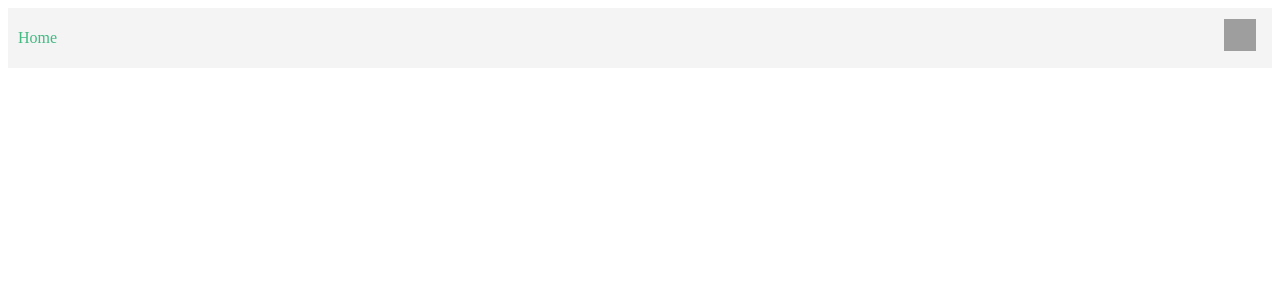
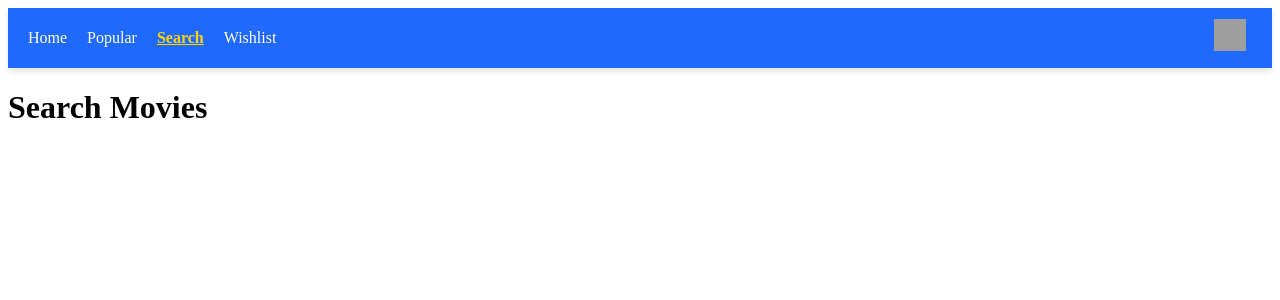
Before and after one commit to Tarae0419/WSD2, a Vue app: page /search in a window 1280 px wide. Before the commit this address had no page. Shown: the top 300 px of the page. Built offline with nearby package versions, Linux system fonts and the light colour scheme.

Commit message:
인기 영화 추가

```diff
--- a/package.json
+++ b/package.json
@@ -11,9 +11,12 @@
   },
   "dependencies": {
     "core-js": "^3.8.3",
+    "slick-carousel": "^1.8.1",
     "vue": "^3.2.13",
     "vue-class-component": "^8.0.0-0",
     "vue-router": "^4.0.3",
+    "vue-slick-carousel": "^1.0.6",
+    "vue-toastification": "^2.0.0-rc.5",
     "vuex": "^4.0.0"
   },
   "devDependencies": {
--- a/src/App.vue
+++ b/src/App.vue
@@ -3,7 +3,12 @@
     <!-- 네비게이션 바 -->
     <header v-if="!isSignInPage">
       <nav>
-        <router-link to="/">Home</router-link>
+        <div class="nav-links">
+          <router-link to="/" class="nav-link">Home</router-link>
+          <router-link to="/popular" class="nav-link">Popular</router-link>
+          <router-link to="/search" class="nav-link">Search</router-link>
+          <router-link to="/wishlist" class="nav-link">Wishlist</router-link>
+        </div>
         <button class="icon-button" @click="goToSignIn">
           <i class="icon-user"></i>
         </button>
@@ -18,9 +23,9 @@
 export default {
   name: "App",
   computed: {
-    // 현재 경로가 /signin인지 확인
+    // 현재 경로가 /signin이거나 하위 경로일 경우 네비게이션 바 숨김
     isSignInPage() {
-      return this.$route.path === "/signin";
+      return this.$route.path.startsWith("/signin");
     },
   },
   methods: {
@@ -32,21 +37,38 @@ export default {
 </script>
 
 <style>
+header {
+  background-color: #2069ff;
+  padding: 10px 20px;
+  box-shadow: 0px 4px 6px rgba(0, 0, 0, 0.1);
+}
+
 nav {
   display: flex;
   justify-content: space-between;
   align-items: center;
-  padding: 10px;
-  background-color: #f4f4f4;
 }
 
-nav a {
-  text-decoration: none;
-  color: #42b983;
+.nav-links {
+  display: flex;
+  gap: 20px;
 }
 
-nav a.router-link-active {
+.nav-link {
+  color: white;
+  text-decoration: none;
+  font-size: 16px;
+  transition: color 0.2s ease;
+}
+
+.nav-link.router-link-active {
   font-weight: bold;
+  text-decoration: underline;
+  color: #ffd700; /* 강조된 색상 */
+}
+
+.nav-link:hover {
+  color: #ffd700; /* 링크에 호버 효과 */
 }
 
 .icon-button {
@@ -54,6 +76,12 @@ nav a.router-link-active {
   border: none;
   cursor: pointer;
   font-size: 24px;
+  color: white;
+  transition: transform 0.2s ease;
+}
+
+.icon-button:hover {
+  transform: scale(1.1); /* 버튼 호버 효과 */
 }
 
 .icon-user {
--- /dev/null
+++ b/src/components/Popular.vue
@@ -0,0 +1,156 @@
+<template>
+  <div class="popular">
+    <h1>Popular Movies</h1>
+    <!-- Table View -->
+    <div class="table-view">
+      <table>
+        <thead>
+          <tr>
+            <th>Poster</th>
+            <th>Title</th>
+            <th>Release Date</th>
+            <th>Rating</th>
+          </tr>
+        </thead>
+        <tbody>
+          <tr v-for="movie in currentPageMovies" :key="movie.id">
+            <td>
+              <img :src="getPosterUrl(movie.poster_path)" :alt="movie.title" />
+            </td>
+            <td>{{ movie.title }}</td>
+            <td>{{ movie.release_date }}</td>
+            <td>{{ movie.vote_average }}</td>
+          </tr>
+        </tbody>
+      </table>
+      <!-- Pagination -->
+      <div class="pagination">
+        <button :disabled="currentPage === 1" @click="prevPage">
+          Previous
+        </button>
+        <span>Page {{ currentPage }}</span>
+        <button :disabled="currentPage === totalPages" @click="nextPage">
+          Next
+        </button>
+      </div>
+    </div>
+  </div>
+</template>
+
+<script>
+import axios from "axios";
+
+export default {
+  name: "PopularMovies",
+  data() {
+    return {
+      movies: [], // 영화 데이터 저장
+      currentPage: 1, // 현재 페이지
+      totalPages: 0, // 총 페이지 수
+      moviesPerPage: 10, // 페이지 당 영화 수
+    };
+  },
+  computed: {
+    // 현재 페이지에 표시할 영화 데이터 계산
+    currentPageMovies() {
+      const start = (this.currentPage - 1) * this.moviesPerPage;
+      const end = start + this.moviesPerPage;
+      return this.movies.slice(start, end);
+    },
+  },
+  methods: {
+    // API에서 영화 데이터 로드
+    async fetchMovies() {
+      const response = await axios.get(
+        "https://api.themoviedb.org/3/movie/popular",
+        {
+          params: {
+            api_key: "338afe18473748636f29d4cb0fedaa87",
+          },
+        }
+      );
+      this.movies = response.data.results;
+      this.totalPages = Math.ceil(this.movies.length / this.moviesPerPage);
+    },
+    // 이전 페이지로 이동
+    prevPage() {
+      if (this.currentPage > 1) {
+        this.currentPage--;
+      }
+    },
+    // 다음 페이지로 이동
+    nextPage() {
+      if (this.currentPage < this.totalPages) {
+        this.currentPage++;
+      }
+    },
+    // 영화 포스터 URL 생성
+    getPosterUrl(path) {
+      return `https://image.tmdb.org/t/p/w500${path}`;
+    },
+  },
+  async created() {
+    await this.fetchMovies();
+  },
+};
+</script>
+
+<style scoped>
+.popular {
+  padding: 20px;
+}
+
+h1 {
+  text-align: center;
+  margin-bottom: 20px;
+}
+
+.table-view table {
+  width: 100%;
+  border-collapse: collapse;
+  margin: 0 auto;
+}
+
+.table-view th,
+.table-view td {
+  border: 1px solid #ccc;
+  padding: 10px;
+  text-align: center;
+}
+
+.table-view th {
+  background-color: #f4f4f4;
+}
+
+.table-view td img {
+  width: 100px;
+  border-radius: 8px;
+}
+
+.pagination {
+  display: flex;
+  justify-content: center;
+  align-items: center;
+  margin-top: 20px;
+}
+
+.pagination button {
+  padding: 10px 20px;
+  margin: 0 10px;
+  background-color: #2069ff;
+  color: white;
+  border: none;
+  border-radius: 4px;
+  cursor: pointer;
+  transition: background-color 0.3s;
+}
+
+.pagination button:disabled {
+  background-color: #ccc;
+  cursor: not-allowed;
+}
+
+.pagination span {
+  font-size: 18px;
+}
+</style>
--- /dev/null
+++ b/src/components/Search.vue
@@ -0,0 +1,11 @@
+<template>
+  <div>
+    <h1>Search Movies</h1>
+  </div>
+</template>
+
+<script>
+export default {
+  name: "SearchPage", // 다단어 이름으로 변경
+};
+</script>
--- /dev/null
+++ b/src/components/Wishlist.vue
@@ -0,0 +1,11 @@
+<template>
+  <div>
+    <h1>Your Wishlist</h1>
+  </div>
+</template>
+
+<script>
+export default {
+  name: "WishlistPage", // 다단어 이름으로 변경
+};
+</script>
--- a/src/main.ts
+++ b/src/main.ts
@@ -1,5 +1,15 @@
 import { createApp } from 'vue';
 import App from './App.vue';
 import router from './router';
+import Toast from 'vue-toastification';
+import 'vue-toastification/dist/index.css';
 
-createApp(App).use(router).mount('#app');
+const app = createApp(App);
+app.use(router);
+app.use(Toast, {
+  position: 'top-right',
+  timeout: 3000,
+  closeOnClick: true,
+  pauseOnHover: true,
+});
+app.mount('#app');
--- a/src/router/index.ts
+++ b/src/router/index.ts
@@ -1,6 +1,9 @@
 import { createRouter, createWebHistory } from 'vue-router';
 import SignIn from '../components/SignIn.vue';
-import HomePage from '../components/Home.vue'; // 이름 수정
+import HomePage from '../components/Home.vue';
+import Popular from '@/components/Popular.vue';
+import Search from '@/components/Search.vue';
+import Wishlist from '@/components/Wishlist.vue';
 
 const routes = [
   {
@@ -13,6 +16,21 @@ const routes = [
     name: 'SignIn',
     component: SignIn,
   },
+  {
+    path: '/popular',
+    name: 'Popular',
+    component: Popular,
+  },
+  {
+    path: '/search',
+    name: 'Search',
+    component: Search,
+  },
+  {
+    path: '/wishlist',
+    name: 'Wishlist',
+    component: Wishlist,
+  },
 ];
 
 const router = createRouter({
```
Also changed, not shown: 1 other file (tests, documents, lock files or other folders).
